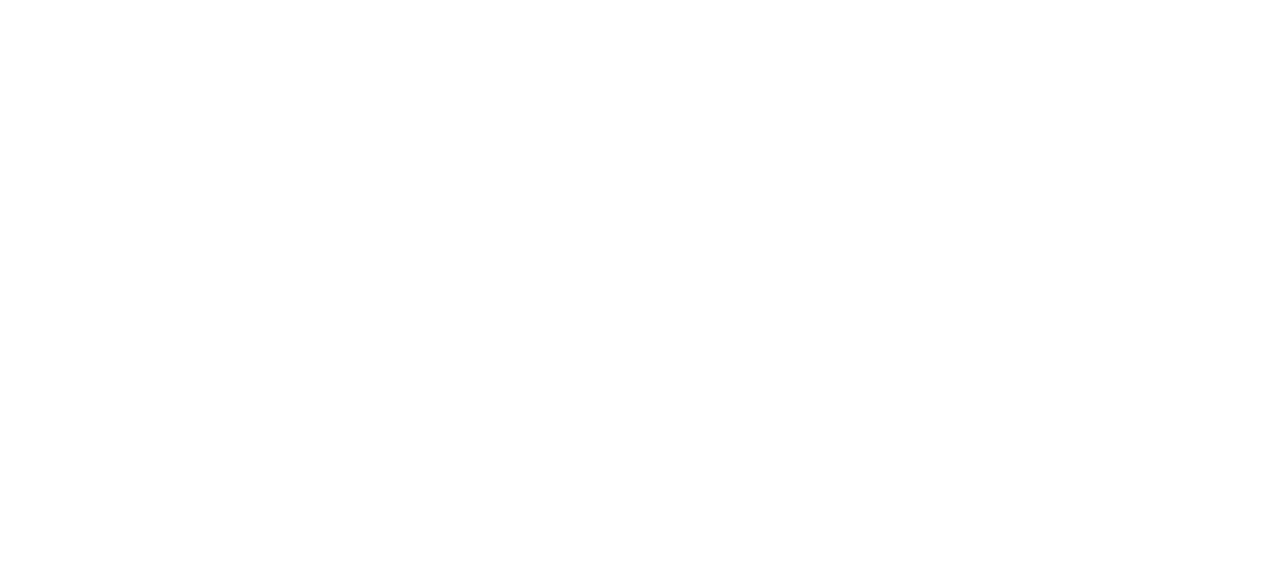
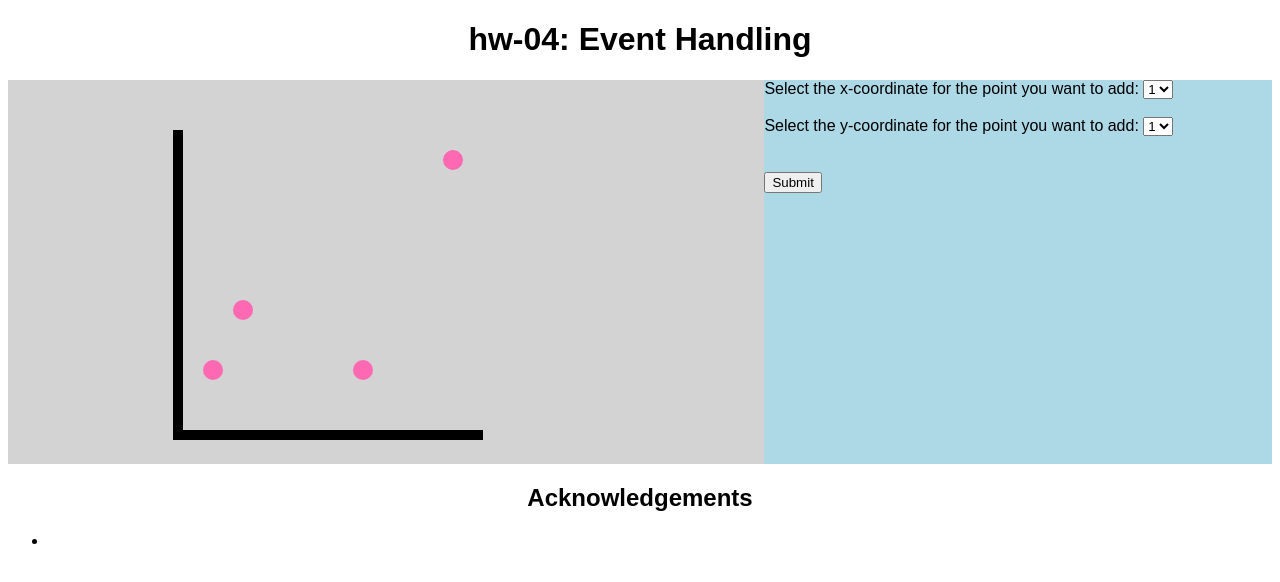
Before and after one commit to DS4200-S23-Class/hw-04-schaller-adamas, a plain HTML site: page index.html in a window 1280 px wide. Drawn offline with Linux system fonts and the light colour scheme.

Commit message:
started 2/11

```diff
--- a/index.html
+++ b/index.html
@@ -3,11 +3,85 @@
 
 <head>
     <meta charset=utf-8/>
+
+    <!-- CSS for styling -->
+    <link rel="stylesheet" href="style.css">
+
+    <!-- add title -->
+    <title>HW-04</title>
 </head>
 
 
 <body>
 
+    <h1 class="center">hw-04: Event Handling</h1>
+
+    <div class="parent">
+
+        <div id="left">
+            <svg id="frame">
+                <rect class='axis' x="90" y="50" width="10px" height="310px"/>
+                <rect class='axis' x="90" y="350" width="310px" height="10px"/>
+
+                <!-- (9,9)-->
+                <circle class="point" cx="370" cy="80" r="10"/>
+
+                <!-- (6,2)-->
+                <circle class="point" cx="280" cy="290" r="10"/>
+
+                <!-- (2,4)-->
+                <circle class="point" cx="160" cy="230" r="10"/>
+
+                <!-- (1,2)-->
+                <circle class="point" cx="130" cy="290" r="10"/>
+            </svg>
+        </div>
+
+        <div id="right">
+            <form id="x-choose">
+                <label for="x">Select the x-coordinate for the point you want to add:</label>
+                <select name="x" id="x">
+                    <option value="1">1</option>
+                    <option value="2">2</option>
+                    <option value="3">3</option>
+                    <option value="4">4</option>
+                    <option value="5">5</option>
+                    <option value="6">6</option>
+                    <option value="7">7</option>
+                    <option value="8">8</option>
+                    <option value="9">9</option>
+                </select>
+            <br><br>
+                <label for="y">Select the y-coordinate for the point you want to add:</label>
+                <select name="y" id="y">
+                    <option value="1">1</option>
+                    <option value="2">2</option>
+                    <option value="3">3</option>
+                    <option value="4">4</option>
+                    <option value="5">5</option>
+                    <option value="6">6</option>
+                    <option value="7">7</option>
+                    <option value="8">8</option>
+                    <option value="9">9</option>
+                </select>
+            </form>
+            <br><br>
+            <button type="button" id="subButton">Submit</button>
+        </div>
+
+    </div>
+
+    <h2 class="center">Acknowledgements</h2>
+
+    <div>
+        <ul>
+            <li></li>
+        </ul>
+    </div>
+
+
+<!-- js file for functionality -->
+<script src="main.js"></script>
 
 </body>
 
--- /dev/null
+++ b/style.css
@@ -0,0 +1,46 @@
+body {
+    font-family: Arial;
+}
+
+.center {
+    text-align: center;
+}
+
+.parent {
+    display: flex;
+    flex-direction: row;
+    object-fit: contain;
+}
+
+#left {
+    width: 60%;
+    padding-right: 10px;
+    object-fit: contain;
+    background-color: lightgrey;
+}
+
+#right {
+    width: 40%;
+    padding-right: 10px;
+    object-fit: contain;
+    background-color: lightblue;
+}
+
+
+#frame {
+    width: 500px;
+    height: 380px;
+    margin-left: 10%;
+}
+
+.point {
+    fill:hotpink;
+}
+
+.point:hover {
+    fill:deeppink
+}
+
+.axis {
+    fill: black;
+}
```
Also changed, not shown: main.js (added).
